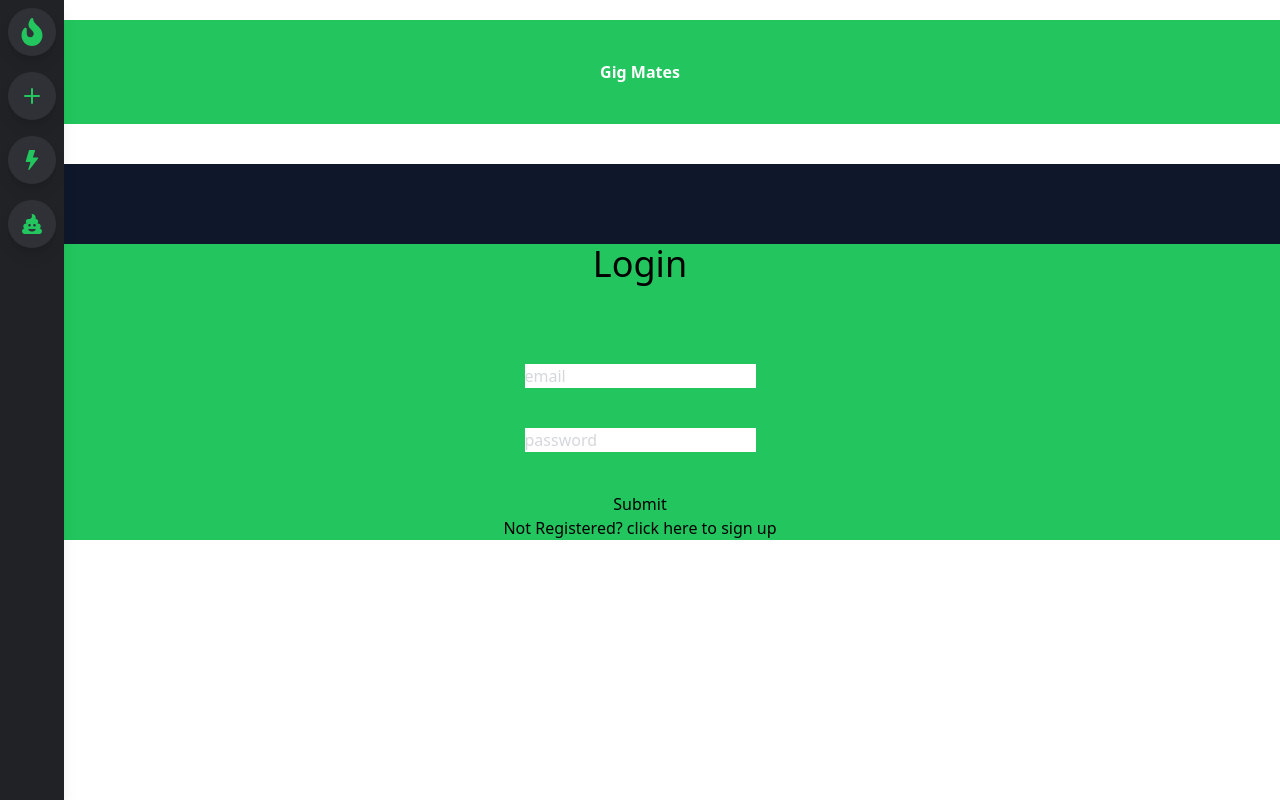
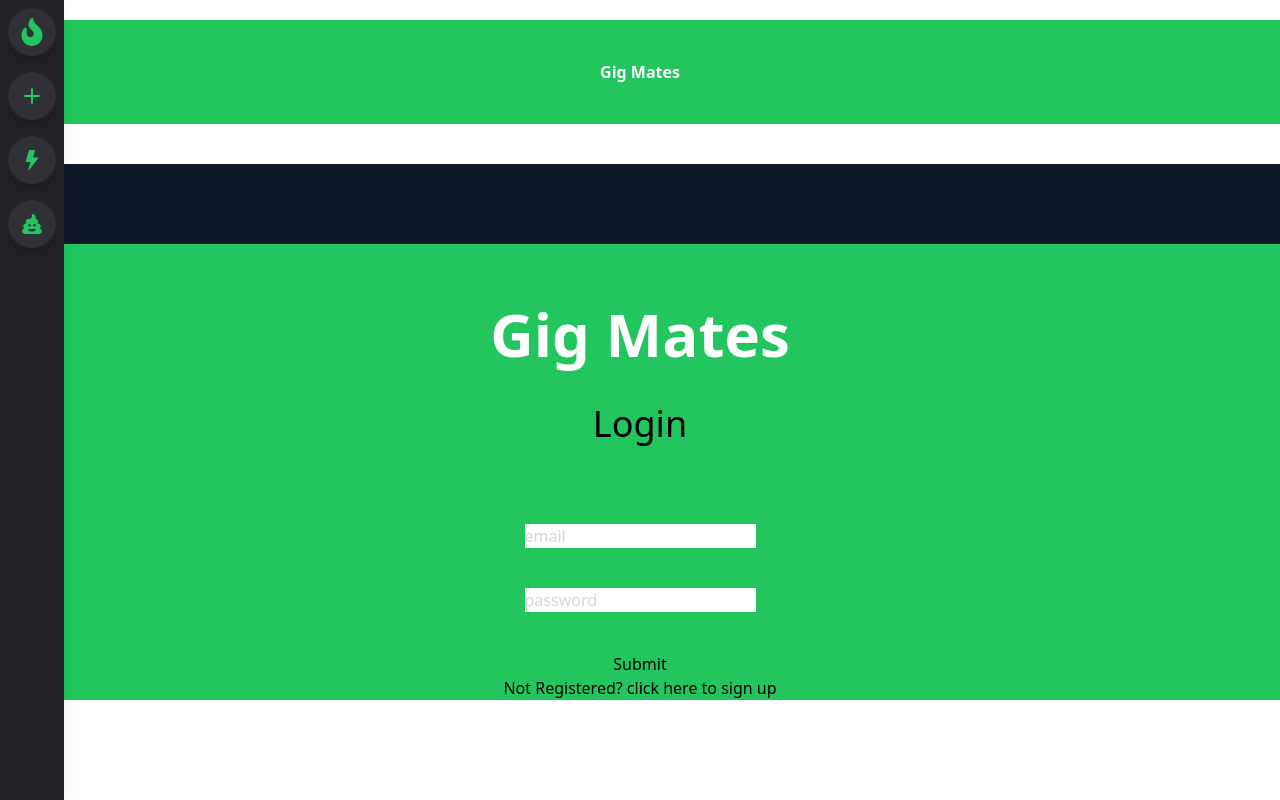
Before and after one commit to rhysw97/social-media, a React (Create React App) app: page / in a window 1280 px wide. Built offline with nearby package versions, Linux system fonts and the light colour scheme.

Commit message:
added gig mates header

```diff
--- a/src/components/Login/login.js
+++ b/src/components/Login/login.js
@@ -59,7 +59,10 @@ export default function Login() {
     //elements to be rendered go within jsx
     return(
        <div className="bg-green-500 flex flex-col items-center gap-30 mt-20">
-          <h1 className="text-4xl mb-20">Login</h1>
+        <header className="bg-green-500 py-10 mt-5">
+            <h1 className="text-white text-center font-extrabold text-6xl">Gig Mates</h1>
+        </header>
+          <h2 className="text-4xl mb-20">Login</h2>
            <form  className="flex flex-col items-center justify-evenly h-100" onSubmit={handleSubmit}>
                 <div
                 className="mb-10">
```
